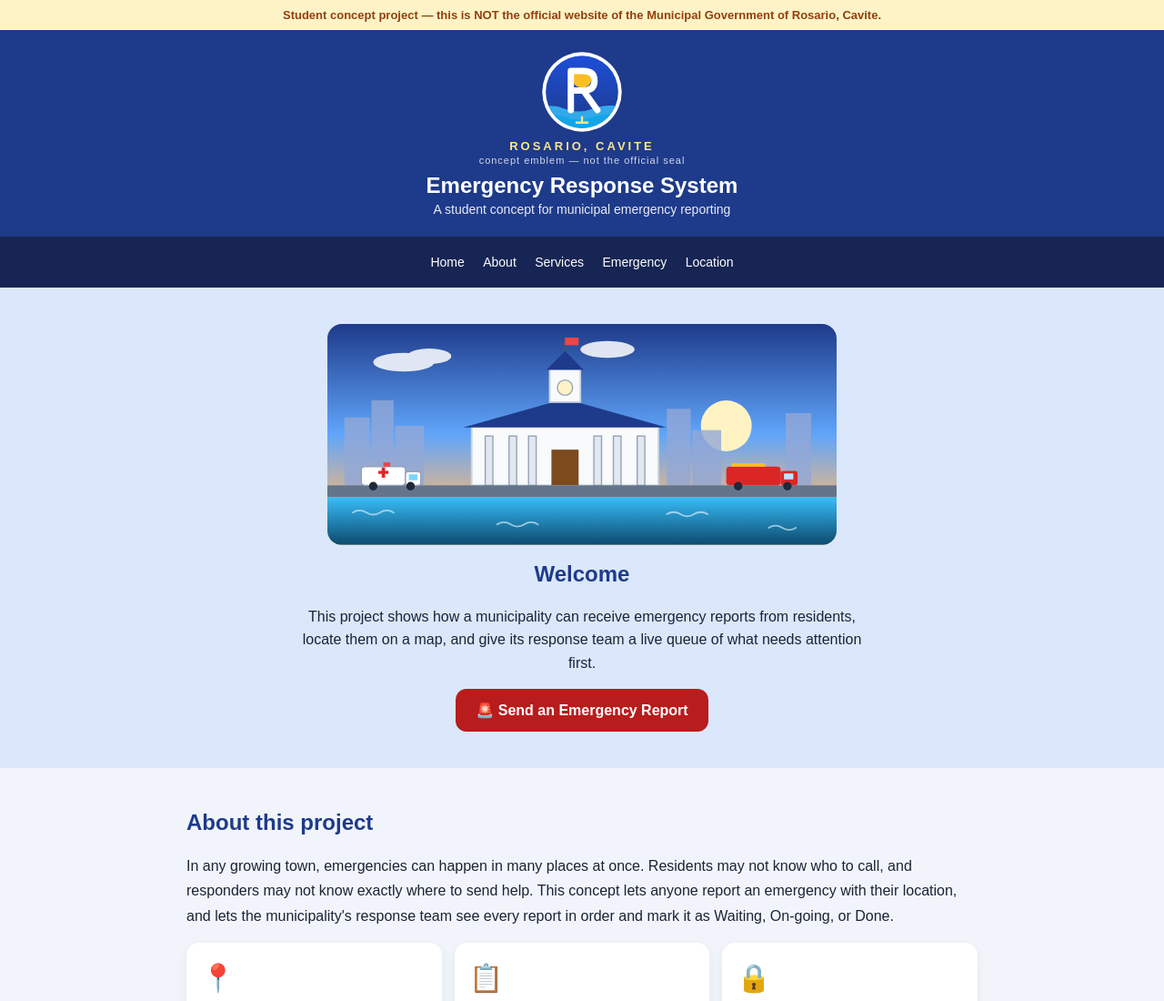
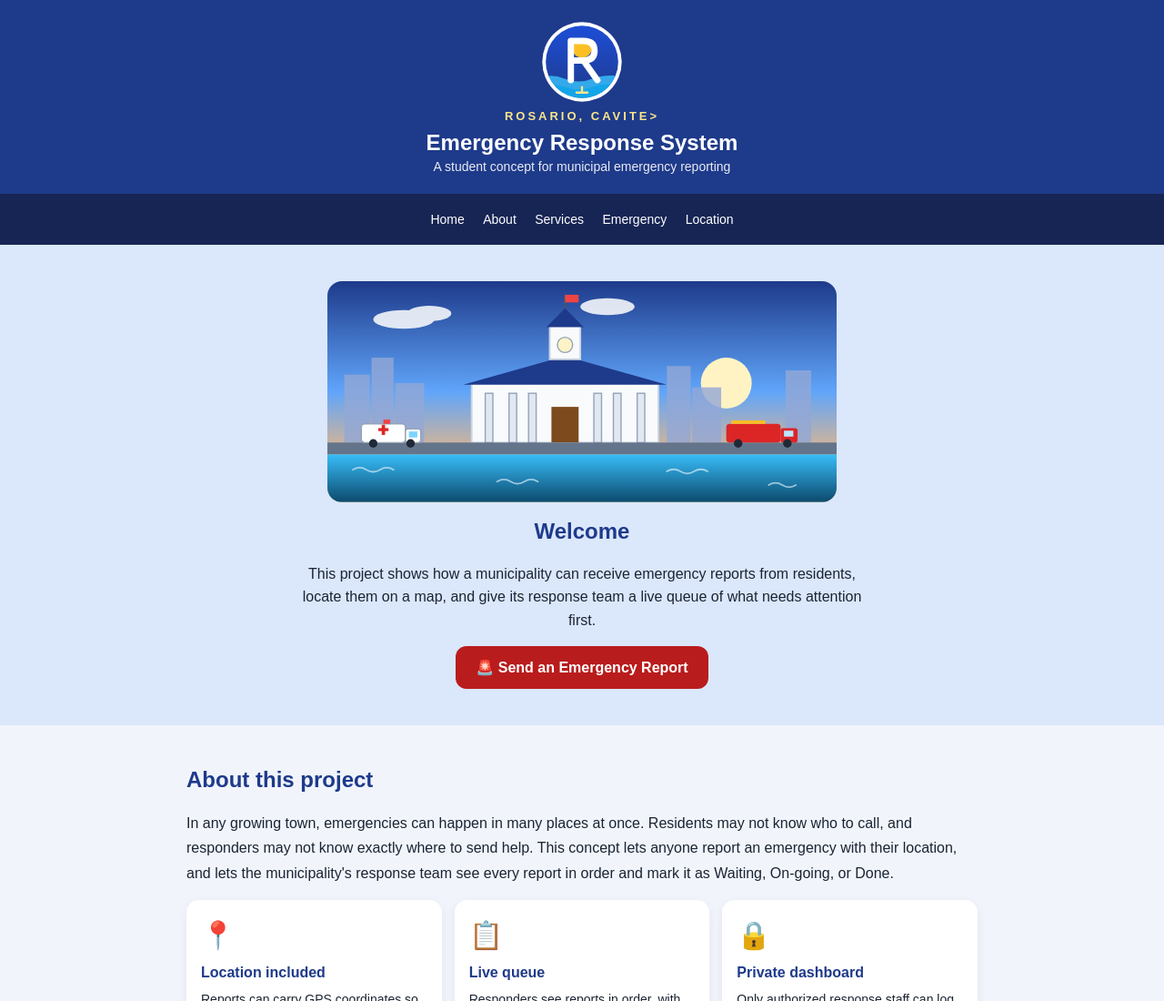
Before and after one commit to yoshiroo11/rosario-emergency, a plain HTML site: page index.html in a window 1280 px wide. Shown: the top 1100 px of the page at 91% size. Drawn offline with Linux system fonts and the light colour scheme.

Commit message:
Update index.html

```diff
--- a/index.html
+++ b/index.html
@@ -3,7 +3,7 @@
 <head>
 <meta charset="UTF-8">
 <meta name="viewport" content="width=device-width, initial-scale=1.0">
-<title>Rosario Emergency Response — Student Concept</title>
+<title>Rosario Emergency Response</title>
 
 <style>
 * { box-sizing: border-box; }
@@ -149,10 +149,6 @@ footer {
 </head>
 
 <body>
-<div class="disclaimer">
-    Student concept project — this is NOT the official website of the Municipal Government of Rosario, Cavite.
-</div>
-
 <header>
     <svg class="logo" viewBox="0 0 120 120" role="img" aria-label="Concept emblem with the letter R, waves and a sun">
         <defs>
@@ -173,7 +169,7 @@ footer {
               fill="none" stroke="#ffffff" stroke-width="9" stroke-linecap="round" stroke-linejoin="round"/>
         <path d="M60 104 L60 96 M52 104 L68 104" stroke="#fde68a" stroke-width="3" stroke-linecap="round"/>
     </svg>
-    <div class="brand">ROSARIO, CAVITE<small>concept emblem — not the official seal</small></div>
+    <div class="brand">ROSARIO, CAVITE></div>
     <h1>Emergency Response System</h1>
     <p>A student concept for municipal emergency reporting</p>
 </header>
```
